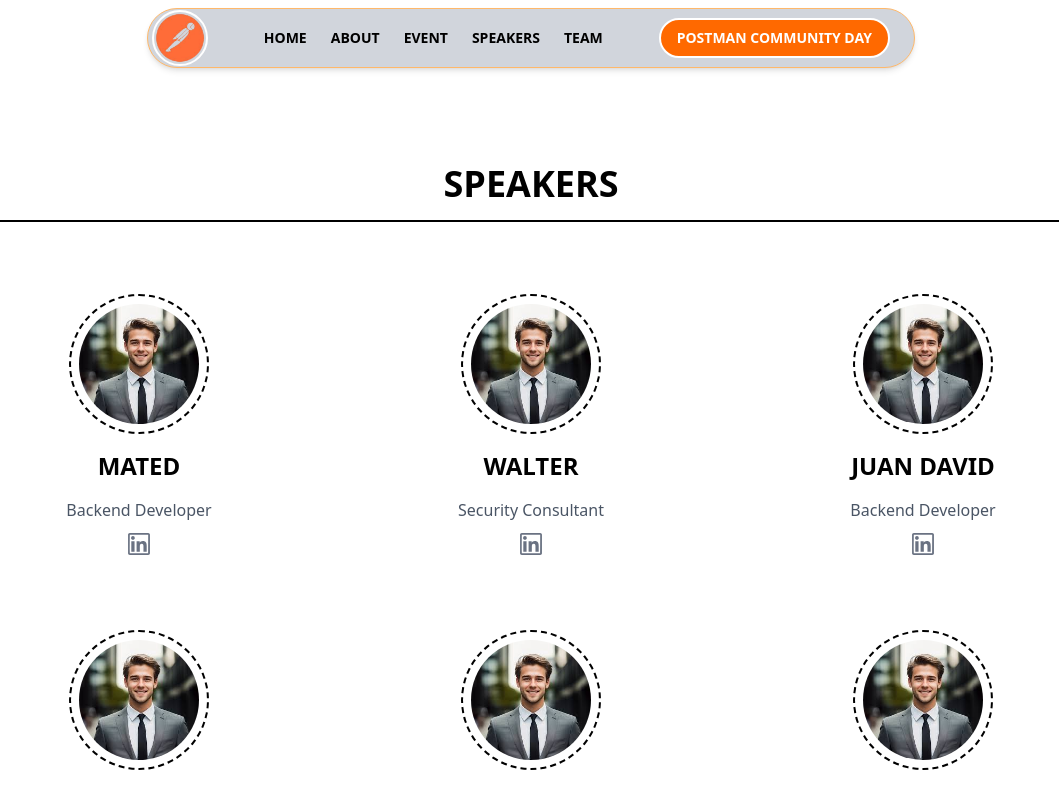
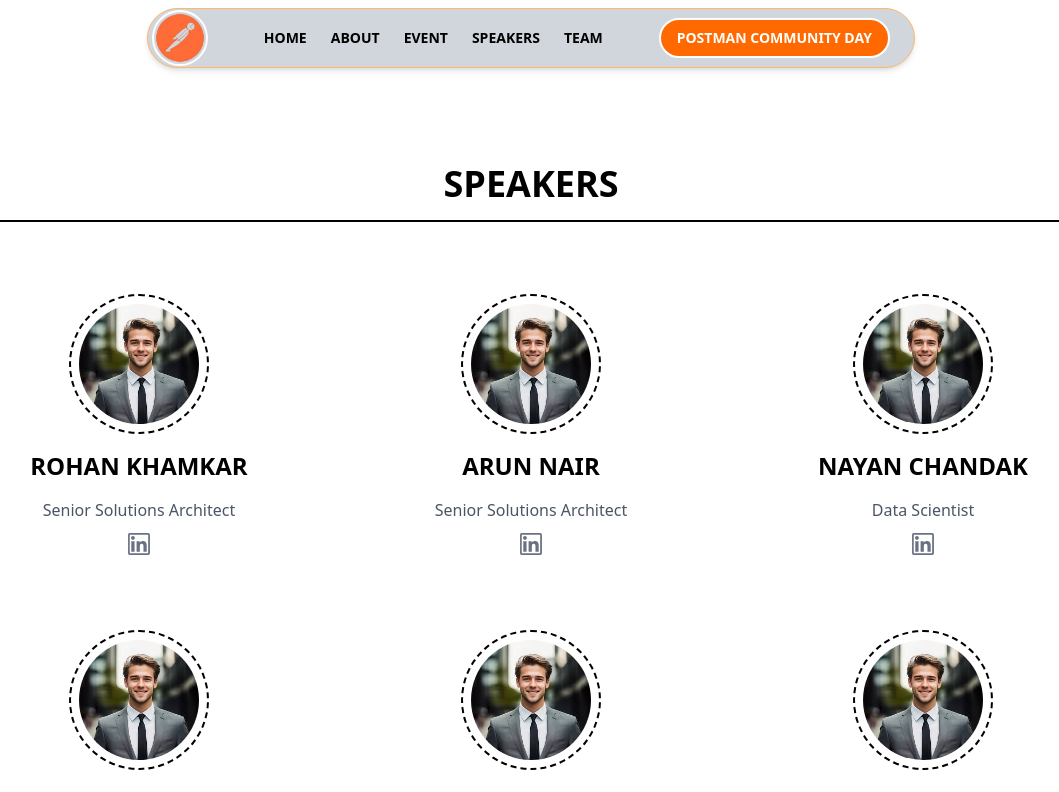
Before and after one commit to nikhil008-git/Postman, a React (Vite) app: page /speakers in a window 1280 px wide. Shown: the top 792 px of the page, without its empty margins (109-1168 px from the left). Built offline with nearby package versions, Linux system fonts and the light colour scheme.

Commit message:
speakers changes

```diff
--- a/src/components/Speakers.jsx
+++ b/src/components/Speakers.jsx
@@ -6,27 +6,26 @@
   const speakers = [
     {
       image: man,
-      name: "MATED",
-      role: "Backend Developer",
-      linkedin: "",
+      name: "Rohan Khamkar",
+      role: "Senior Solutions Architect",
+      linkedin: "https://www.linkedin.com/in/rohankhamkar/",
     },
     {
       image: man,
-      name: "WALTER",
-      role: "Security Consultant",
-      linkedin: "",
+      name: "Arun Nair",
+      role: "Senior Solutions Architect",
+      linkedin: "https://www.linkedin.com/in/arun-nair-6454585a/",
     },
     {
       image: man,
-      name: "JUAN DAVID",
-      role: "Backend Developer",
-      linkedin: "",
+      name: "Nayan Chandak",
+      role: "Data Scientist",
+      linkedin: "https://www.linkedin.com/in/nayan-chandak/",
     },
-    { image: man, name: "GREGOBY", role: "Developer", linkedin: "" },
     {
       image: man,
-      name: "SANTACRUZ",
-      role: "Developer",
+      name: "Akanksha Kapoor",
+      role: "Customer Success Lead",
       linkedin: "",
     },
     { image: man, name: "GOMEZ", role: "Developer", linkedin: "" },
```
